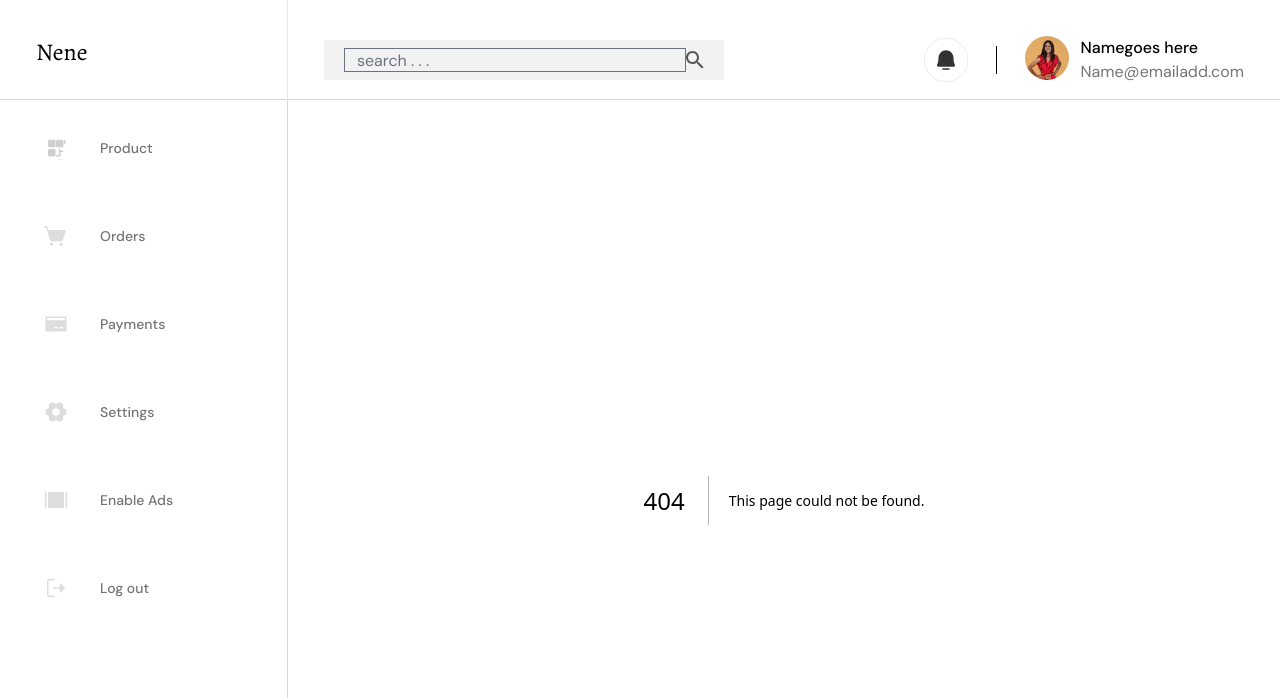
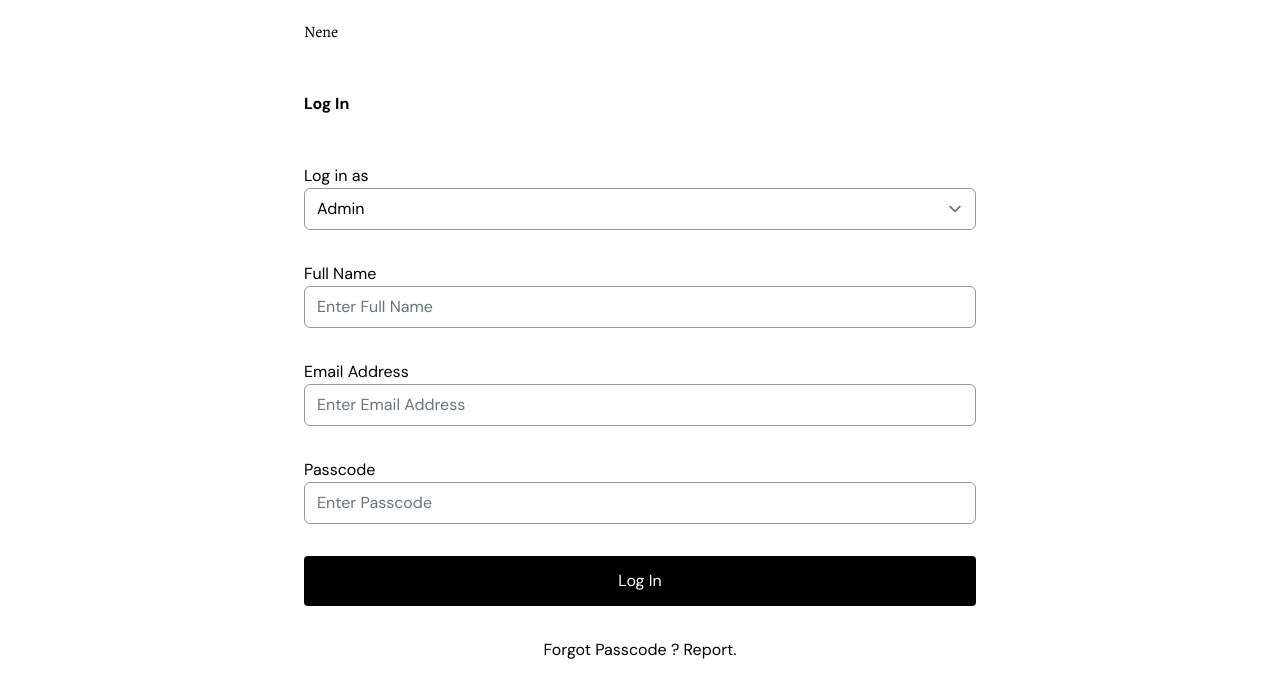
Before and after one commit to TechInnovationsandSolutions/NeneFE, a Next.js app: page /admin-gateway/auth/login in a window 1280 px wide. Before the commit this address had no page. Shown: the top 698 px of the page. Built offline with nearby package versions, Linux system fonts and the light colour scheme.

Commit message:
created admin gateway,fp

```diff
--- a/pages/_app.js
+++ b/pages/_app.js
@@ -21,7 +21,7 @@ export default function App({ Component, pageProps }) {
     <Provider store={store}>
       <StateProvider>
         <div>
-          {pathname.includes("/vendor") && pathname.includes("/auth") ? (
+          {pathname.includes("/auth") ? (
             <Component {...pageProps} />
           ) : pathname.includes("/vendor") &&
             !pathname.includes("/auth") &&
--- /dev/null
+++ b/pages/admin-gateway/auth/login.js
@@ -0,0 +1,129 @@
+import { useForm } from "react-hook-form";
+import Button from "@/components/button/button";
+import { VendLogin } from "@/store/vendorSlice";
+import { useState } from "react";
+import { useRouter } from "next/router";
+import { useDispatch } from "react-redux";
+import Link from "next/link";
+import Image from "next/image";
+import HeroImg from "@/public/assets/vendor-onboard/login2bg.png";
+import { ToastContainer, toast } from "react-toastify";
+import "react-toastify/dist/ReactToastify.css";
+
+const VendorLogin = () => {
+  const dispatch = useDispatch();
+  const router = useRouter();
+
+  const [submit, setSubmit] = useState(false);
+  async function handleLogin(data) {
+    try {
+      const action = await dispatch(VendLogin(data));
+      if (action.payload) {
+        toast.success("Login Successful", {
+          position: toast.POSITION.TOP_RIGHT,
+          autoClose: 3000,
+        });
+        router.push("/vendor/product");
+        reset();
+      } else {
+        console.log(action);
+        toast.error("Login Failed", {
+          position: toast.POSITION.TOP_RIGHT,
+          autoClose: 3000,
+        });
+      }
+    } catch (error) {
+      console.log(error);
+      toast.error("An error occurred", {
+        position: toast.POSITION.TOP_RIGHT,
+        autoClose: 3000,
+      });
+    }
+  }
+  const {
+    register,
+    handleSubmit,
+    reset,
+    formState: { errors, isSubmitting },
+  } = useForm();
+  return (
+    <div className="py-5 px-4 md:p-0  ">
+      <main className=" flex flex-col md:w-3/5 m-auto gap-12 md:py-5 md:px-12 ">
+        <span className="font-alegreya">Nene</span>
+
+        <div className="flex justify-between">
+          <span className="font-bold">Log In</span>
+        </div>
+
+        <form
+          className="flex flex-col gap-8"
+          onSubmit={handleSubmit(handleLogin)}
+        >
+          <div className="flex flex-col">
+            <label htmlFor="">Log in as </label>
+            <select
+              placeholder="Admin or Super Admin"
+              className="border rounded-md border-[#979797]"
+              type="selecc"
+              {...register("Role", { required: true })}
+            >
+              <option>Admin </option>
+              <option>Super Admin </option>
+            </select>
+            {errors.role && (
+              <span style={{ color: "red" }}>*Role* is mandatory </span>
+            )}
+          </div>
+          <div className="flex flex-col">
+            <label htmlFor="">Full Name</label>
+            <input
+              placeholder="Enter Full Name"
+              className="border rounded-md border-[#979797]"
+              type="text"
+              {...register("fullName", { required: true })}
+            />
+          </div>
+          <div className="flex flex-col">
+            <label htmlFor="">Email Address</label>
+            <input
+              placeholder="Enter Email Address"
+              className="border rounded-md border-[#979797]"
+              type="email"
+              {...register("email", { required: true })}
+            />
+            {errors.email && (
+              <span style={{ color: "red" }}>*Email* is mandatory </span>
+            )}
+          </div>
+          <div className="flex flex-col">
+            <label htmlFor="">Passcode</label>
+            <input
+              placeholder="Enter Passcode"
+              className="border rounded-md border-[#979797]"
+              type="password"
+              {...register("password", { required: true })}
+            />
+          </div>
+          <Button
+            type="submit"
+            text={isSubmitting ? "Loading..." : "Log In"}
+            variant="black"
+            size="large"
+          />
+
+          <span className="text-center">
+            <Link
+              href="/"
+              className="border border-transparent hover:border box-border  hover:border-solid hover:border-b-black "
+            >
+              Forgot Passcode ? Report.
+            </Link>
+          </span>
+        </form>
+      </main>
+      <ToastContainer />
+    </div>
+  );
+};
+
+export default VendorLogin;
```
